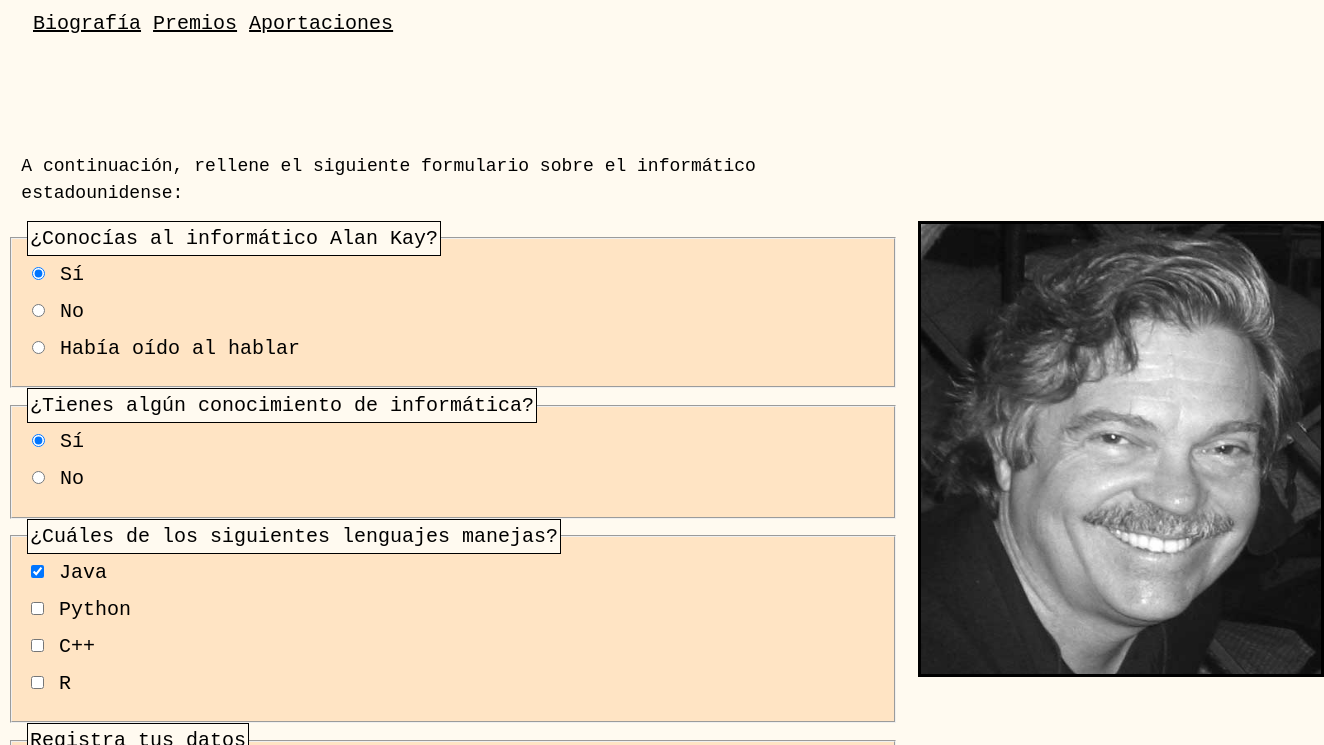
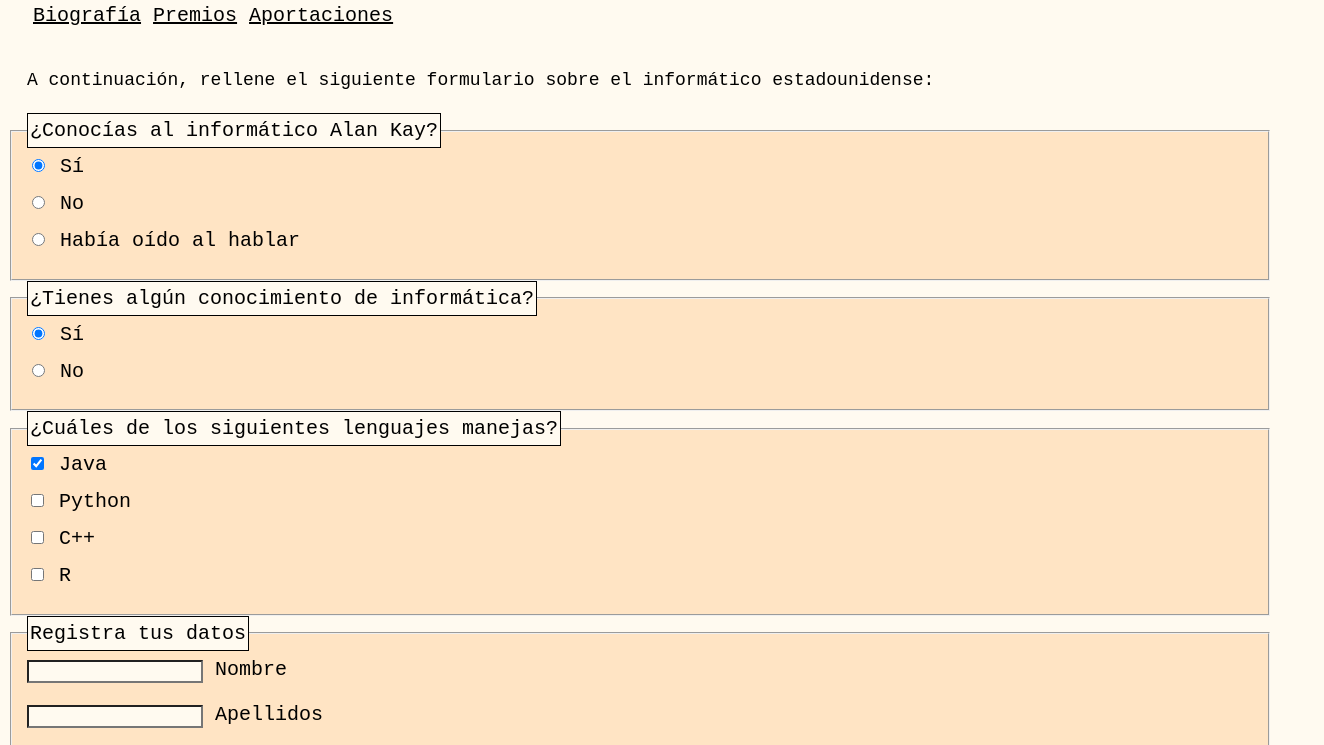
Before and after one commit to uo277516/practica_sew, a plain HTML site: page formulario.html in a window 1280 px wide. Shown: the part 178-923 px from the top of the page, 1324 px wide, since content can reach past the window. Drawn offline with Linux system fonts and the light colour scheme.

Commit message:
Add files via upload

```diff
--- a/formulario.html
+++ b/formulario.html
@@ -12,7 +12,6 @@
     <title>Alan Kay</title>
 	<!-- añadir el elemento link de enlace a la hoja de estilo dentro del <head> del documento html -->
 	<link rel="stylesheet" type="text/css" href="estilo/estilo.css" />
-    <link rel="stylesheet" type="text/css" href="estilo/estruct_formulario.css" />
 </head>
 
 <body>
```
